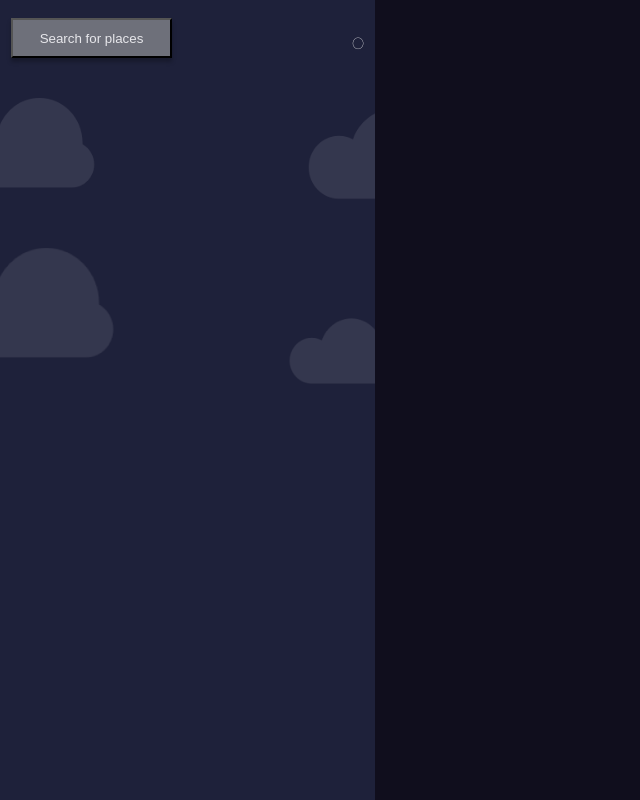
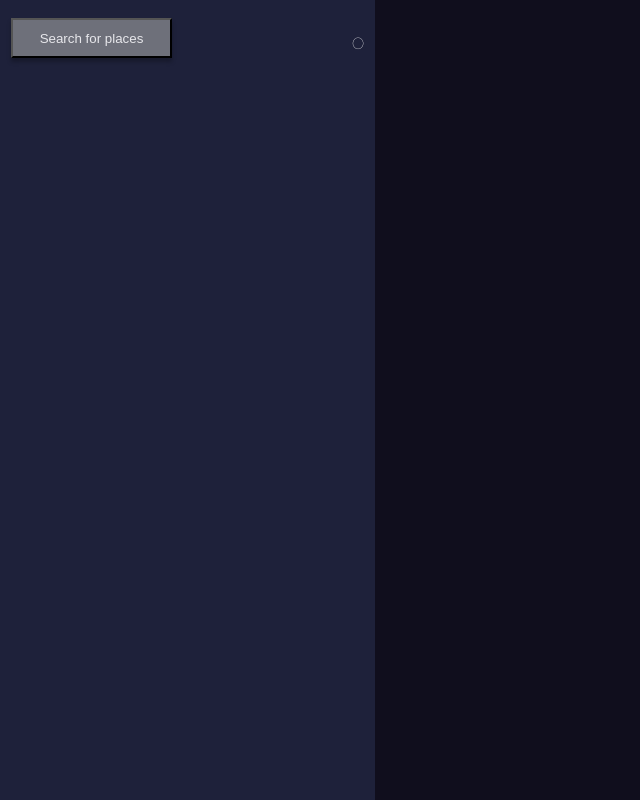
Before and after one commit to Cjuampi/weather-app, a React (Create React App) app in the folder client/: page / in a window 1280 px wide. Shown: the whole page, without its empty margins (0-640 px from the left). Built offline with nearby package versions, Linux system fonts and the light colour scheme.

Commit message:
Modified style of the todyawather.css file

```diff
--- a/client/src/components/todayweather/TodayWeather.css
+++ b/client/src/components/todayweather/TodayWeather.css
@@ -4,23 +4,24 @@
     background-color: #1E213A;
 
 }
-.containerTW::before {
+/* .containerTW::before {
     content: "";
     background-image: url('../../assets/images/Cloud-background.png');
     background-repeat: no-repeat;
     background-size: 570px 326px;
     background-position-y: 58px;
     background-position-x: -93px;
-
+    z-index: 10;
     position: absolute;
     top: 0px;
     right: 0px;
     bottom: 0px;
     left: 0px;
     opacity: 0.1;
-}
+} */
 
 .containerHBttns {
+
     display: flex;
     padding-left: 11px;
     padding-right: 11px;
```
